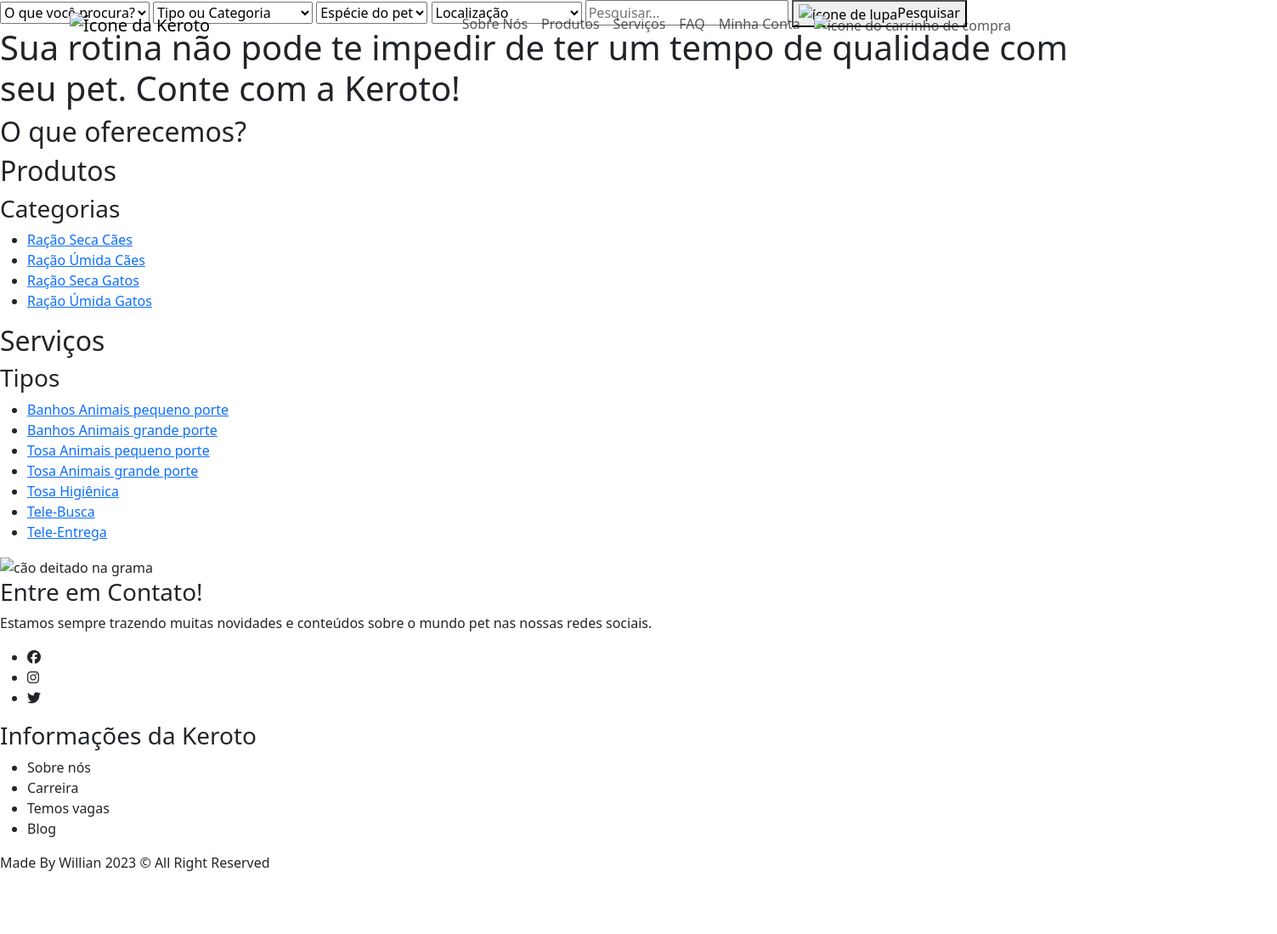
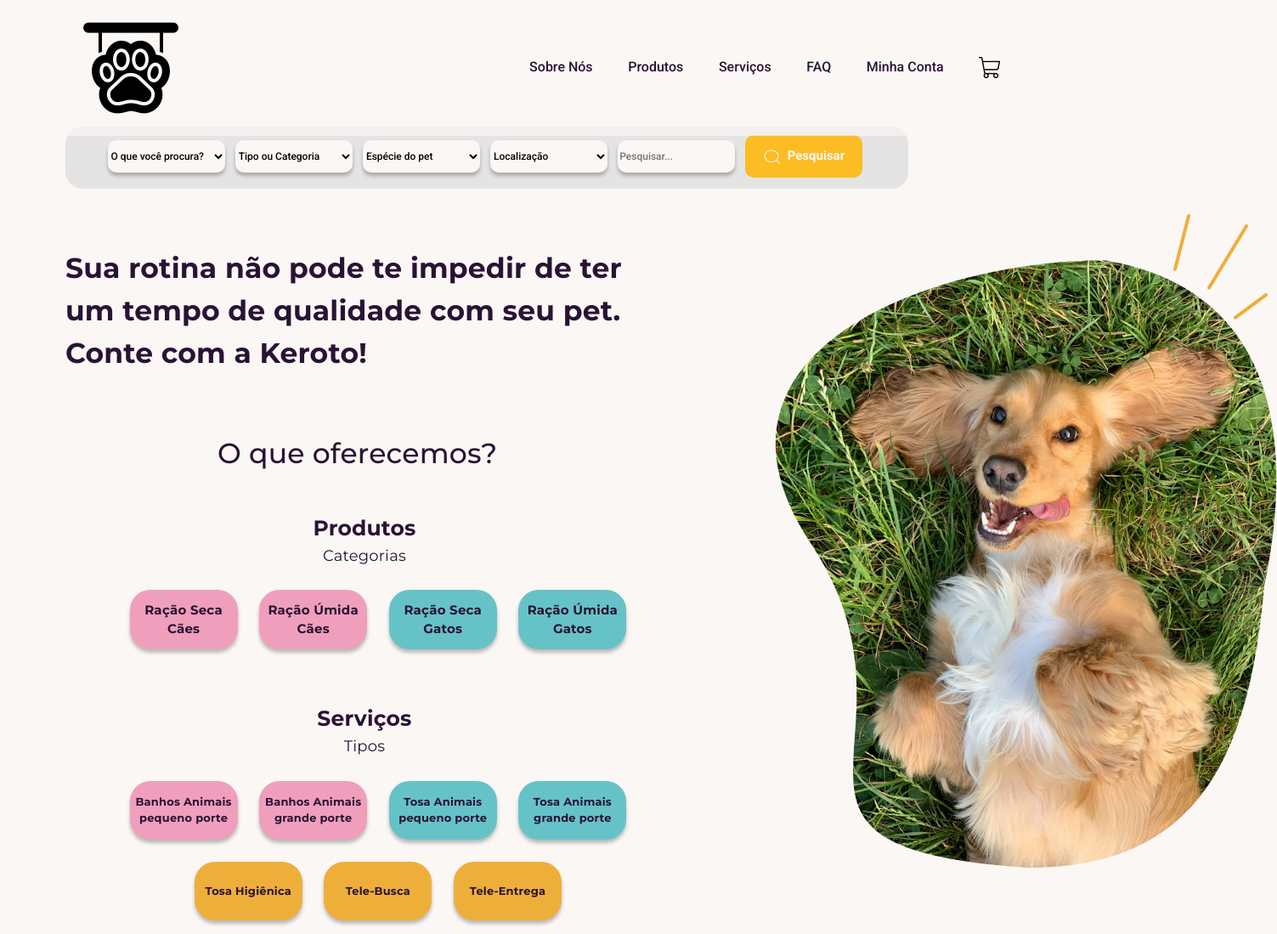
Before and after one commit to williancordeiro1998/web, a plain HTML site: page index.html in a window 1280 px wide. Shown: the top 1099 px of the page at 85% size, 1503 px wide, since content can reach past the window. Before the commit the page ends 1043 px from the top, so only its background shows below. Drawn offline with nearby package versions, Linux system fonts and the light colour scheme; the site is published under a folder, as on GitHub Pages, so addresses that start at the root find nothing.

Commit message:
Update index.html

```diff
--- a/index.html
+++ b/index.html
@@ -4,7 +4,7 @@
     <meta charset="UTF-8" />
     <meta name="viewport" content="width=device-width, initial-scale=1.0" />
     <!-- Título e ícone -->
-    <link rel="icon" type="icon" href="/assets/img/iconPaw.png" />
+    <link rel="icon" type="icon" href="assets/img/iconKeroto.png" />
     <title>Keroto</title>
     <!-- Bootstrap -->
     <link
@@ -19,9 +19,9 @@
       crossorigin="anonymous"
     ></script>
     <!-- CSS -->
-  <link rel="stylesheet" href="/assets/css/styles.css" />
-  <link rel="stylesheet" href="/assets/css/footer.css" />
-  <link rel="stylesheet" href="/assets/css/header.css" />
+  <link rel="stylesheet" href="assets/css/styles.css" />
+  <link rel="stylesheet" href="assets/css/footer.css" />
+  <link rel="stylesheet" href="assets/css/header.css" />
     <!-- Google Fonts -->
     <link rel="preconnect" href="https://fonts.googleapis.com" />
     <link rel="preconnect" href="https://fonts.gstatic.com" crossorigin />
@@ -41,7 +41,7 @@
       <nav class="navbar fixed-top navbar-expand-lg">
         <div class="container">
           <a href="#inicio" class="navbar-brand"
-            ><img src="/assets/img/iconKeroto2.png" alt="Ícone da Keroto"
+            ><img src="assets/img/iconKeroto2.png" alt="Ícone da Keroto"
           /></a>
           <button
             class="navbar-toggler"
@@ -77,7 +77,7 @@
               <li class="nav-item">
                 <a href="/pages/construcao.html" class="nav-link"
                   ><img
-                    src="/assets/img/carrinho.png"
+                    src="assets/img/carrinho.png"
                     alt="ícone do carrinho de compra"
                 /></a>
               </li>
@@ -159,7 +159,7 @@
           />
 
           <button type="submit" class="btnPesquisar">
-            <img src="/assets/img/lupa.png" alt="ícone de lupa" />Pesquisar
+            <img src="assets/img/lupa.png" alt="ícone de lupa" />Pesquisar
           </button>
         </form>
       </div>
@@ -202,7 +202,7 @@
 
     <aside>
       <div class="imgPgInicial">
-        <img src="/assets/img/caoGrama.png" alt="cão deitado na grama" />
+        <img src="assets/img/caoGrama.png" alt="cão deitado na grama" />
       </div>
     </aside>
 
```
